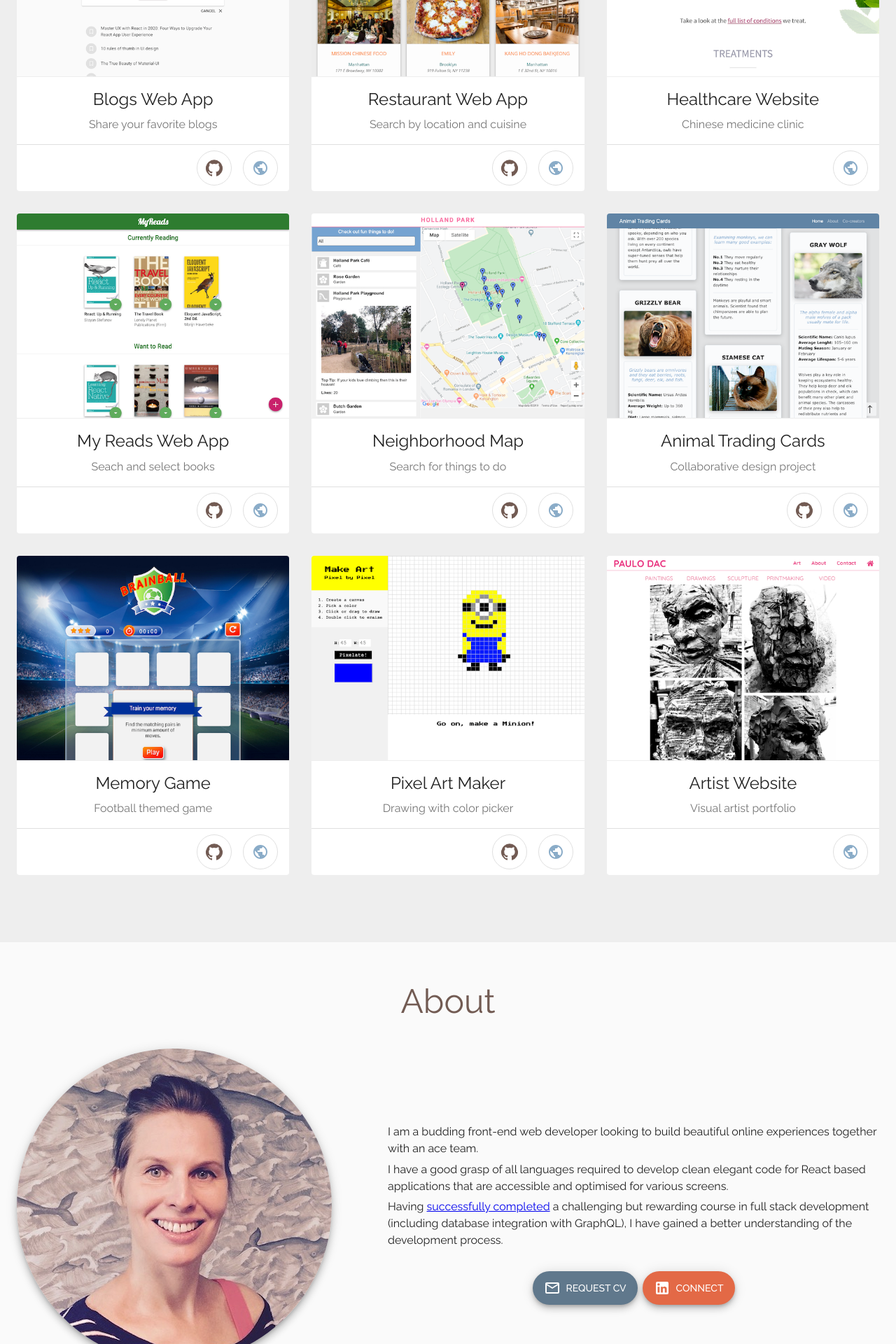
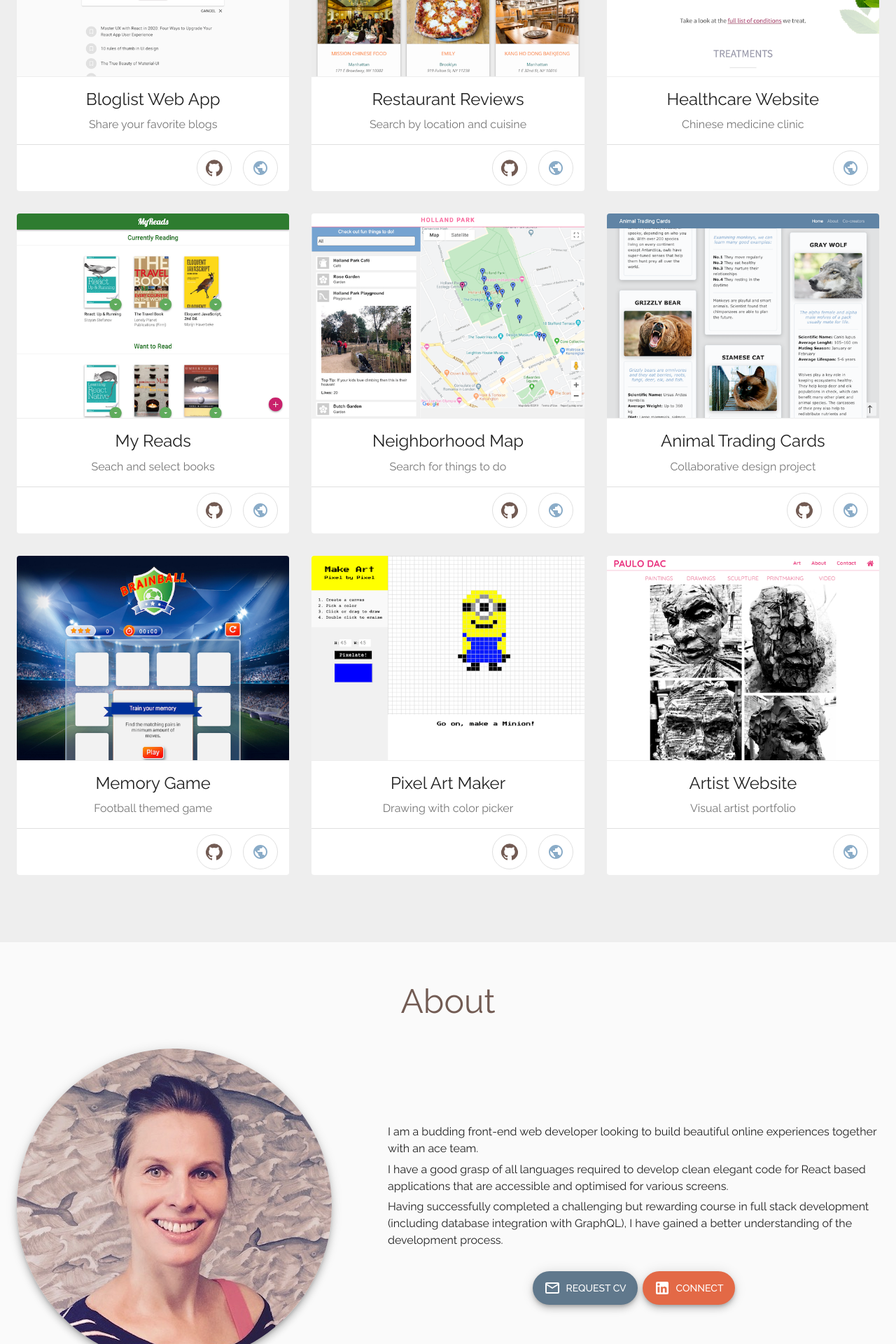
Before and after one commit to NinaKWelch/app, a React (Create React App) app: page / in a window 1280 px wide. Shown: the part 780-2700 px from the top of the page at 70% size. Built offline with nearby package versions, Linux system fonts and the light colour scheme.

Commit message:
edit text

```diff
--- a/src/components/About.js
+++ b/src/components/About.js
@@ -62,13 +62,10 @@ const About = () => {
           </Typography>
 
           <Typography variant="body1">
-            Having{' '}
-            <a href="https://studies.cs.helsinki.fi/fullstackopen2019/certificate/en/92f5086d4c25beba5e60a20397fa0b44">
-              successfully completed
-            </a>{' '}
-            a challenging but rewarding course in full stack development
-            (including database integration with GraphQL), I have gained a
-            better understanding of the development process.
+            Having successfully completed a challenging but rewarding course in
+            full stack development (including database integration with
+            GraphQL), I have gained a better understanding of the development
+            process.
           </Typography>
         </Box>
         <Grid container justify="center">
--- a/src/services/projects.js
+++ b/src/services/projects.js
@@ -45,7 +45,7 @@ const projects = [
     image: img7,
     thumbnail: img7sm,
     imagetitle: 'Bloglist preview',
-    title: 'Blogs Web App',
+    title: 'Bloglist Web App',
     description: 'Share your favorite blogs',
     demo: 'https://vast-wave-20661.herokuapp.com',
     repo: 'https://github.com/NinaKWelch/ninas-bloglist',
@@ -76,7 +76,7 @@ const projects = [
     image: img1,
     thumbnail: img1sm,
     imagetitle: 'Restaurant app preview',
-    title: 'Restaurant Web App',
+    title: 'Restaurant Reviews',
     description: 'Search by location and cuisine',
     demo: 'https://ninakwelch.github.io/ninas-restaurant-app/',
     repo: 'https://github.com/NinaKWelch/ninas-restaurant-app',
@@ -134,7 +134,7 @@ const projects = [
     image: img6,
     thumbnail: img6sm,
     imagetitle: 'My reads app preview',
-    title: 'My Reads Web App',
+    title: 'My Reads',
     description: 'Seach and select books',
     demo: 'https://ninas-myreads-app.herokuapp.com/',
     repo: 'https://github.com/NinaKWelch/ninas-myreads-app',
```
